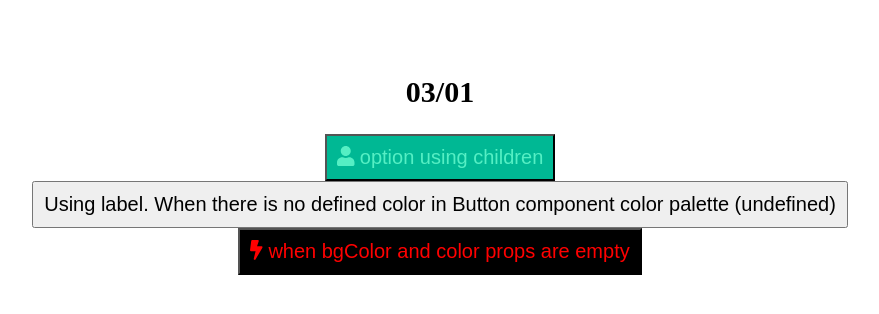
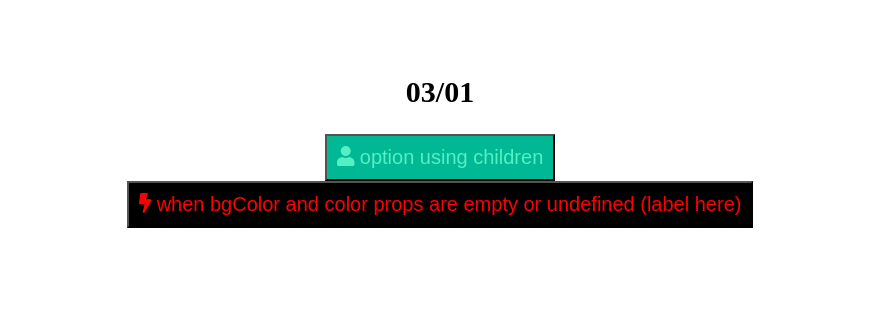
Before and after one commit to LukasMod/szkolareacta, a React (Create React App) app: page / in a window 1280 px wide. Shown: the top 314 px of the page, without its empty margins (200-1079 px from the left). Built offline with nearby package versions, Linux system fonts and the light colour scheme.

Commit message:
fix: 03/01 defaultColor  in palette

```diff
--- a/src/03/01/App.jsx
+++ b/src/03/01/App.jsx
@@ -13,12 +13,9 @@ const App = () => {
       </Button>
       <br />
       <Button
-        label='Using label. When there is no defined color in Button component color palette (undefined)'
-        bgColor='wrong color X'
-        color='wrong color Y'
+        label='when bgColor and color props are empty or undefined (label here)'
+        icon={faBolt}
       />
-      <br />
-      <Button label='when bgColor and color props are empty' icon={faBolt} />
     </div>
   );
 };
--- a/src/03/01/Button.jsx
+++ b/src/03/01/Button.jsx
@@ -3,16 +3,19 @@ import { colorsPalette } from './ColorsPalette';
 import { FontAwesomeIcon } from '@fortawesome/react-fontawesome';
 
 const Button = ({
-  bgColor = 'black',
+  bgColor = 'defaultBg',
   children,
-  color = 'red',
+  color = 'defaultColor',
   label,
   icon,
 }) => {
   const style = {
     backgroundColor:
-      colorsPalette[bgColor.replace(/\s/g, '_').toLocaleLowerCase()],
-    color: colorsPalette[color.replace(/\s/g, '_').toLocaleLowerCase()],
+      colorsPalette[bgColor.replace(/\s/g, '_').toLocaleLowerCase()] ||
+      colorsPalette['defaultBg'],
+    color:
+      colorsPalette[color.replace(/\s/g, '_').toLocaleLowerCase()] ||
+      colorsPalette['defaultColor'],
     padding: '0.5em',
     fontSize: '1.25rem',
   };
--- a/src/03/01/ColorsPalette.jsx
+++ b/src/03/01/ColorsPalette.jsx
@@ -1,12 +1,12 @@
 // part of:   https://flatuicolors.com/palette/us
 
 export const colorsPalette = {
+  defaultBg: '#000000',
+  defaultColor: '#ff0000',
   light_greenish_blue: '#55efc4',
   faded_poster: '#81ecec',
   green_darner_tail: '#74b9ff',
   shy_moment: '#a29bfe',
   city_lights: '#dfe6e9',
   mint_leaf: '#00b894',
-  red: '#ff0000',
-  black: '#000000',
 };
```
